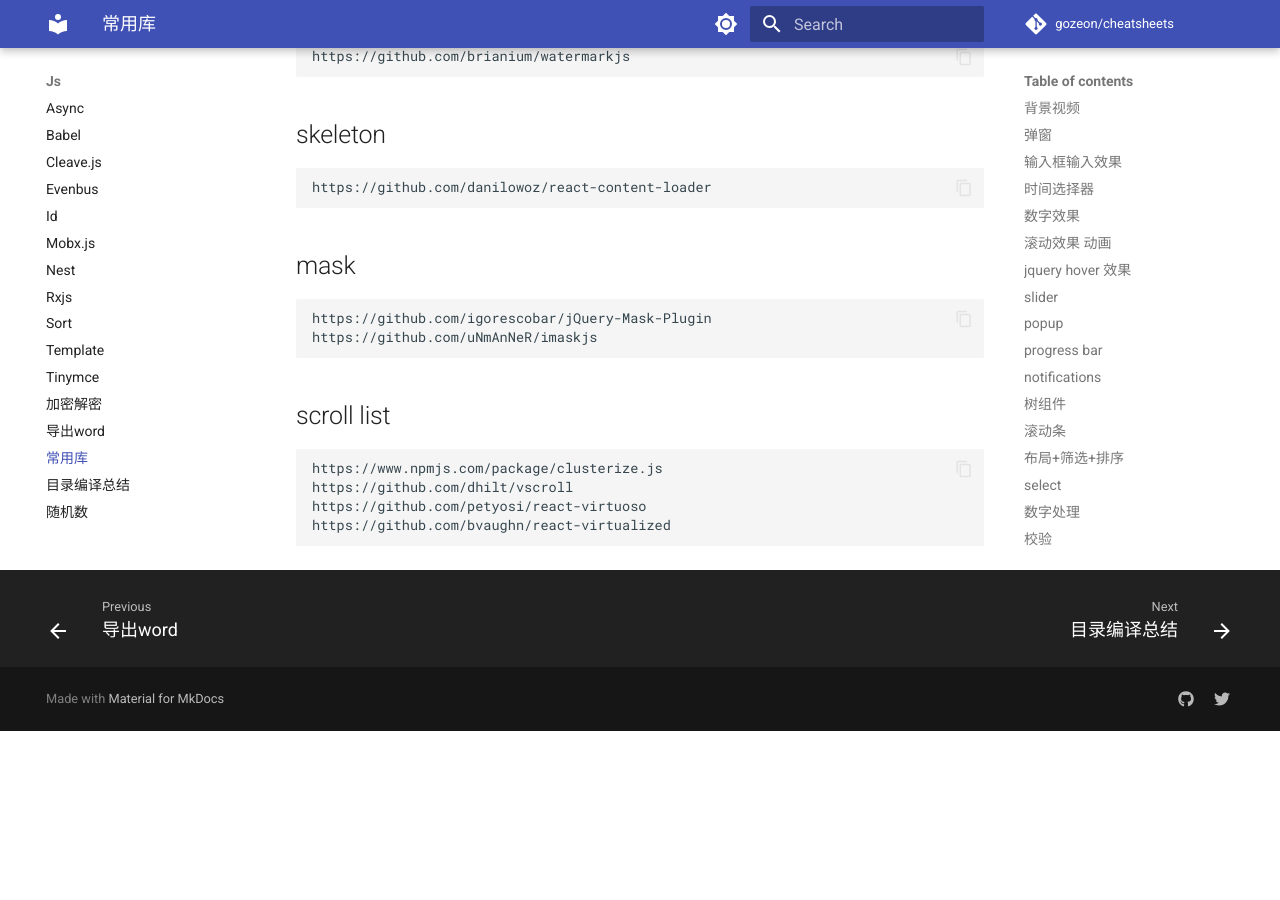
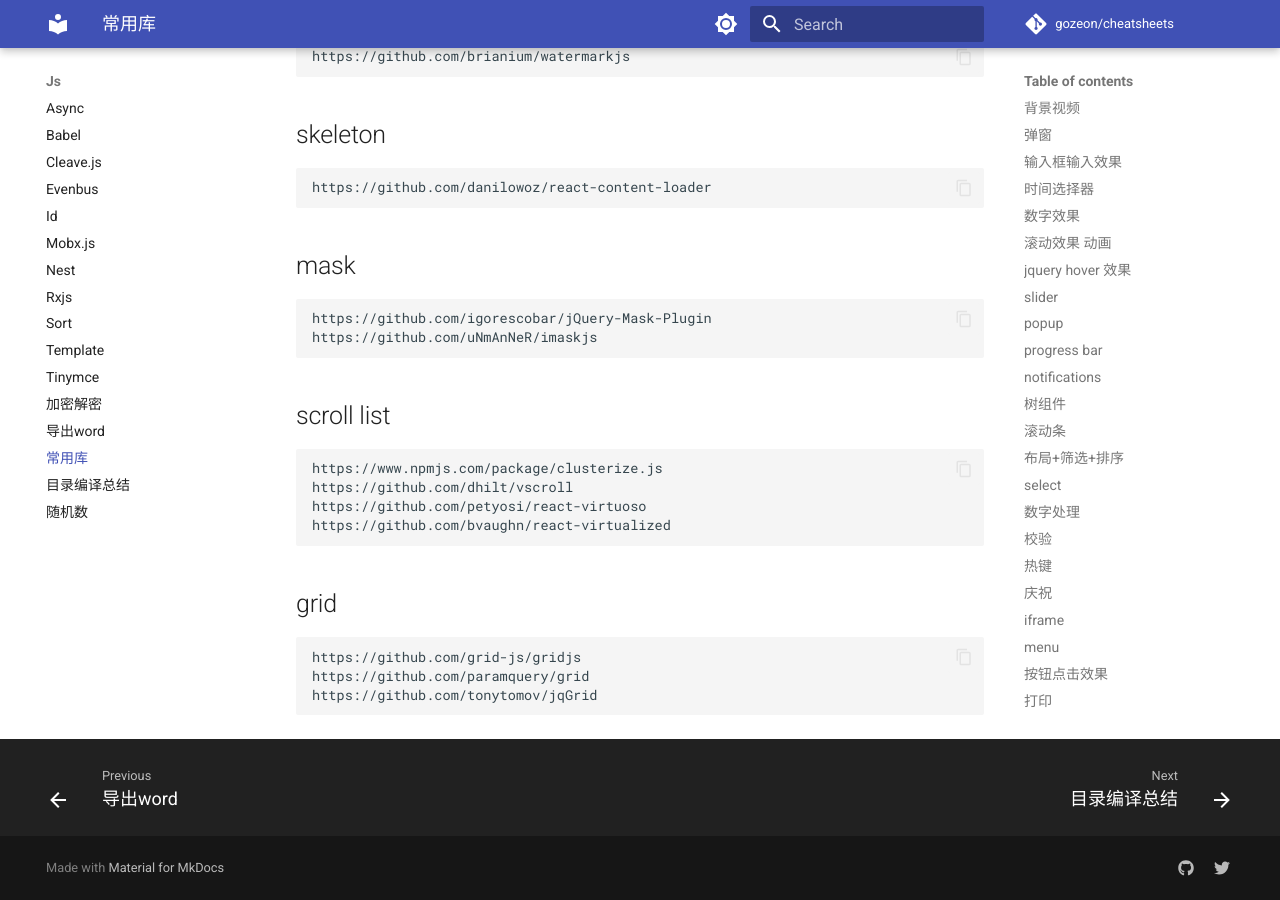
Before and after one commit to gozeon/cheatsheets, an MkDocs documentation site: the page built from docs/js/常用库.md, in a window 1280 px wide and 900 px high, scrolled down 3522 px. Built offline with MkDocs 1.6.1 and Material for MkDocs 9.7.7, drawn with Linux system fonts in a browser that asks for light colours; comment, search, counter and statistics services are not loaded; before the commit the page ends 4253 px from its top, so only the background shows below that.

Commit message:
chore: grid

```diff
--- a/docs/js/常用库.md
+++ b/docs/js/常用库.md
@@ -117,3 +117,8 @@
     https://github.com/dhilt/vscroll
     https://github.com/petyosi/react-virtuoso
     https://github.com/bvaughn/react-virtualized
+
+## grid
+    https://github.com/grid-js/gridjs
+    https://github.com/paramquery/grid
+    https://github.com/tonytomov/jqGrid
```
